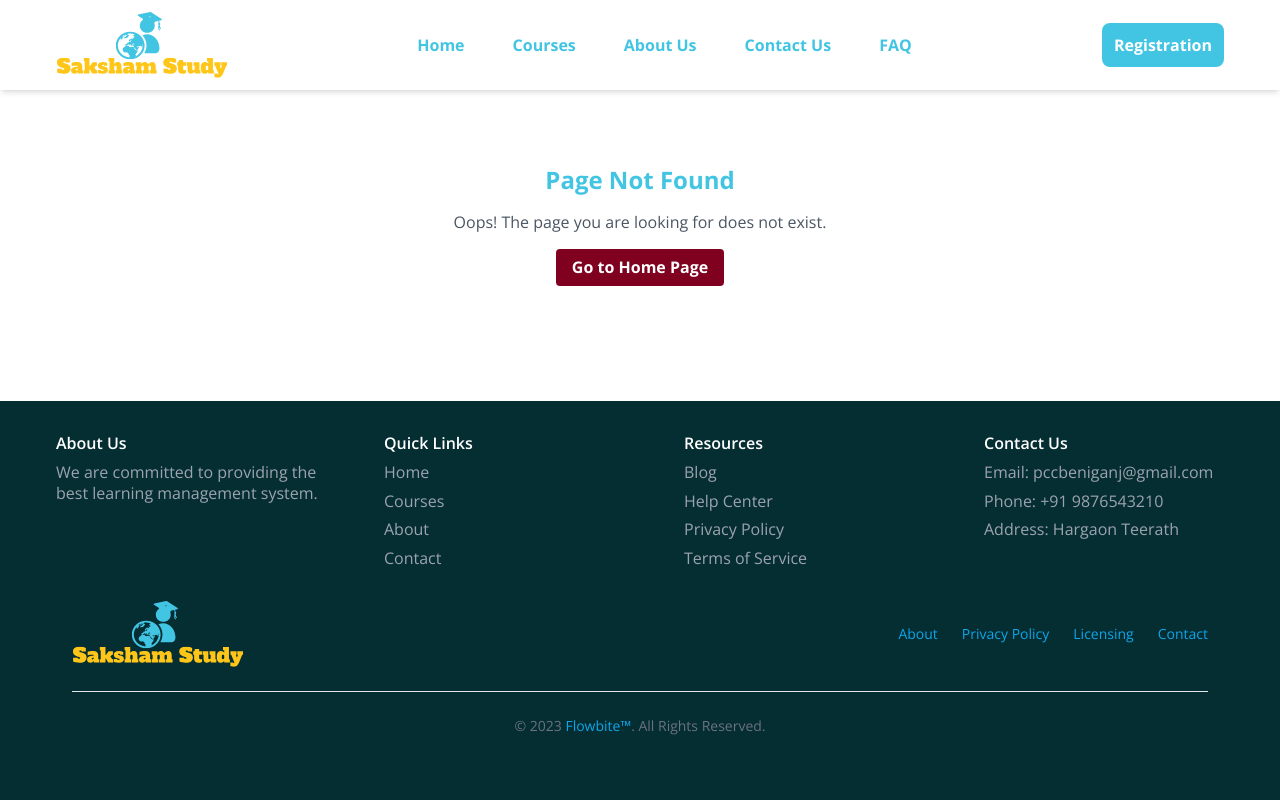
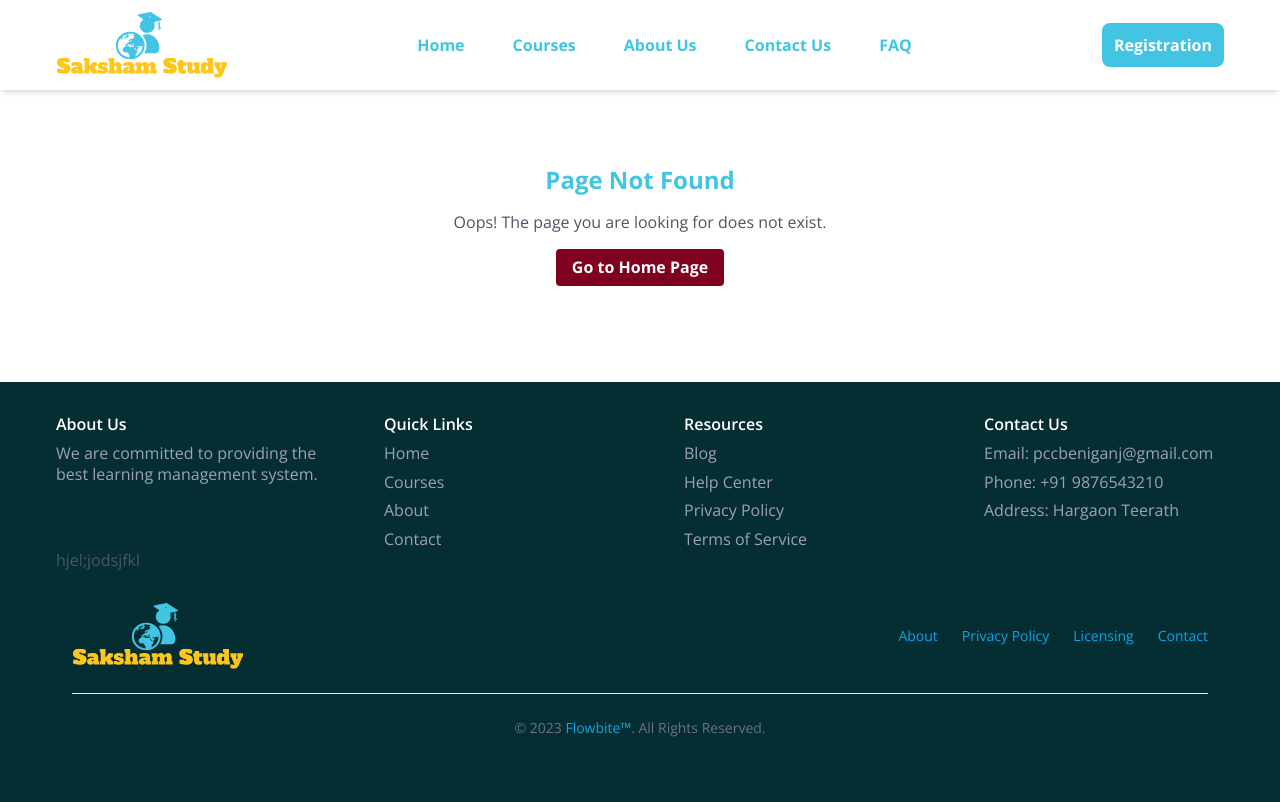
Before and after one commit to codeservier/sakshamstudy, a React (Vite) app: page /admin in a window 1280 px wide. Built offline with nearby package versions, Linux system fonts and the light colour scheme.

Commit message:
change something

```diff
--- a/src/components/Layout/Footer.jsx
+++ b/src/components/Layout/Footer.jsx
@@ -77,7 +77,10 @@ const Footer = () => {
 
 
 
-      <div class="container mx-auto p-4 md:py-8">
+     <div>
+      hjel;jodsjfkl
+     </div>
+     <div class="container mx-auto p-4 md:py-8">
         <div class="sm:flex sm:items-center sm:justify-between">
             <a href="https://flowbite.com/" class="flex items-center mb-4 sm:mb-0 space-x-3 rtl:space-x-reverse">
                 {/* <img src={} class="h-8" alt="Flowbite Logo" /> */}
```
